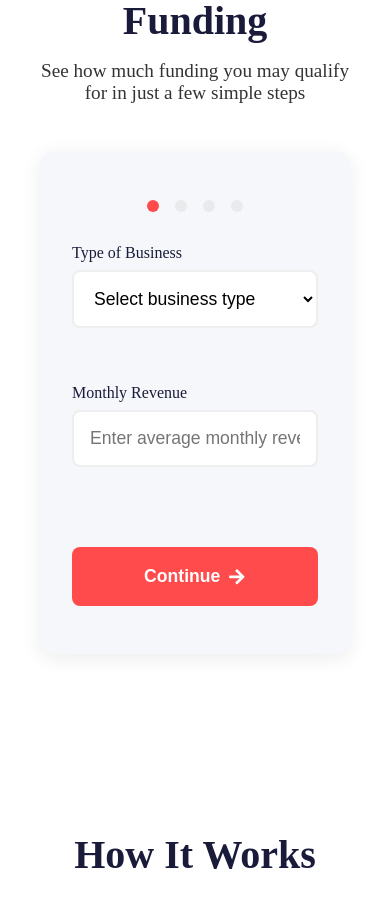
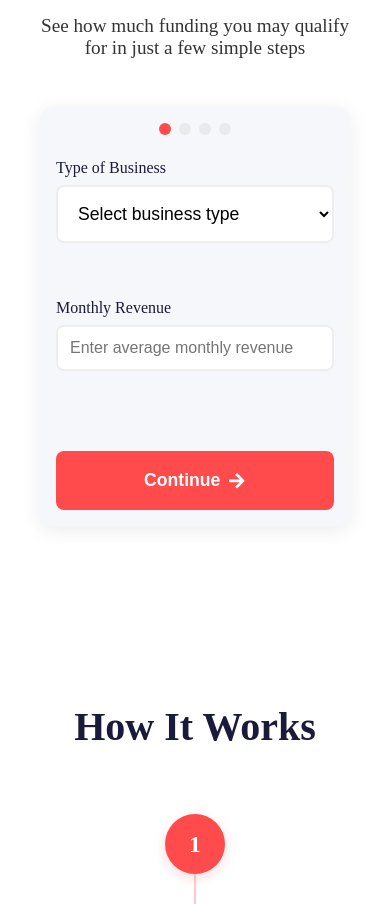
Before and after one commit to TravisYule/fullsendfunding, a React (Create React App) app: page / in a window 390 px wide. Shown: the part 4855-5759 px from the top of the page. Built offline with nearby package versions, Linux system fonts and the light colour scheme; no server answers.

Commit message:
Optimize mobile layout while preserving desktop view

```diff
--- a/src/App.js
+++ b/src/App.js
@@ -27,8 +27,8 @@ const MainContent = styled.main`
   padding-top: 118px;
 
   @media (max-width: ${props => props.theme.breakpoints.mobile}) {
-    padding-top: 115px;
-    padding-bottom: 0;
+    padding-top: 70px;
+    padding-bottom: 60px;
   }
 `;
 
--- a/src/components/Calculator/FundingCalculator.jsx
+++ b/src/components/Calculator/FundingCalculator.jsx
@@ -17,6 +17,11 @@ const CalculatorContainer = styled.div`
   &:hover {
     transform: translateY(-5px);
     box-shadow: 0 6px 25px rgba(0,0,0,0.1);
+  }
+
+  @media (max-width: ${props => props.theme.breakpoints.mobile}) {
+    padding: 1rem;
+    margin: 0;
   }
 `;
 
@@ -56,6 +61,13 @@ const Input = styled.input`
     border-color: ${props => props.theme.colors.secondary};
     outline: none;
     box-shadow: 0 0 0 3px rgba(255, 75, 75, 0.1);
+  }
+
+  @media (max-width: ${props => props.theme.breakpoints.mobile}) {
+    padding: 0.75rem;
+    font-size: 16px;
+    -webkit-appearance: none;
+    border-radius: 8px;
   }
 `;
 
@@ -149,6 +161,11 @@ const StepIndicator = styled.div`
   justify-content: center;
   gap: 1rem;
   margin-bottom: 2rem;
+
+  @media (max-width: ${props => props.theme.breakpoints.mobile}) {
+    gap: 0.5rem;
+    margin-bottom: 1.5rem;
+  }
 `;
 
 const Step = styled.div`
--- a/src/components/HowItWorks/HowItWorks.jsx
+++ b/src/components/HowItWorks/HowItWorks.jsx
@@ -45,6 +45,12 @@ const BenefitsGrid = styled.div`
   @media (max-width: ${props => props.theme.breakpoints.tablet}) {
     grid-template-columns: 1fr;
   }
+
+  @media (max-width: ${props => props.theme.breakpoints.mobile}) {
+    grid-template-columns: 1fr;
+    gap: 1rem;
+    padding: 0 1rem;
+  }
 `;
 
 const BenefitCard = styled(motion.div)`
@@ -59,6 +65,15 @@ const BenefitCard = styled(motion.div)`
   &:hover {
     transform: translateY(-10px) scale(1.04);
     box-shadow: 0 10px 30px rgba(0,0,0,0.15);
+  }
+
+  @media (max-width: ${props => props.theme.breakpoints.mobile}) {
+    padding: 1.5rem;
+
+    &:hover {
+      transform: none;
+      box-shadow: 0 2px 4px rgba(0,0,0,0.1);
+    }
   }
 `;
 
@@ -85,6 +100,12 @@ const InfoSection = styled.div`
   padding: 3rem;
   border-radius: 8px;
   margin-bottom: 4rem;
+
+  @media (max-width: ${props => props.theme.breakpoints.mobile}) {
+    padding: 1.5rem;
+    margin: 1rem;
+    border-radius: 8px;
+  }
 `;
 
 const InfoTitle = styled.h2`
--- a/src/components/Industries/Industries.jsx
+++ b/src/components/Industries/Industries.jsx
@@ -32,6 +32,11 @@ const Title = styled.h1`
   color: ${props => props.theme.colors.primary};
   font-size: 2.5rem;
   margin-bottom: 1.5rem;
+
+  @media (max-width: ${props => props.theme.breakpoints.mobile}) {
+    font-size: 2rem;
+    padding: 0 1rem;
+  }
 `;
 
 const Subtitle = styled.p`
@@ -59,6 +64,16 @@ const IndustryCard = styled(motion.div)`
   &:hover {
     transform: translateY(-10px) scale(1.04);
     box-shadow: 0 10px 30px rgba(0,0,0,0.15);
+  }
+
+  @media (max-width: ${props => props.theme.breakpoints.mobile}) {
+    padding: 1.5rem;
+    margin: 0 1rem;
+
+    &:hover {
+      transform: none;
+      box-shadow: 0 2px 4px rgba(0,0,0,0.1);
+    }
   }
 `;
 
```
